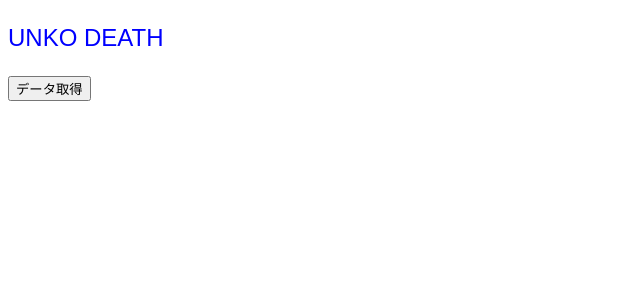
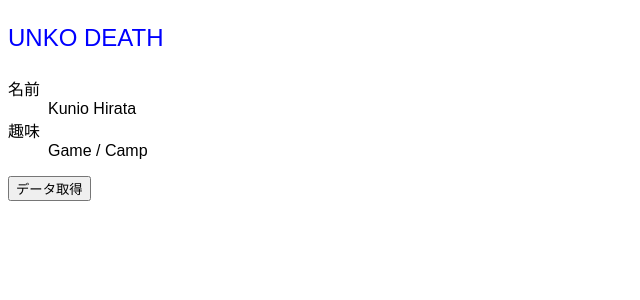
Before and after one commit to kuntaro0524/TypeScript-example02, a React (Create React App) app: page / in a window 1280 px wide. Shown: the top 300 px of the page, without its empty margins (0-640 px from the left). Built offline with nearby package versions, Linux system fonts and the light colour scheme.

Commit message:
オプショナルチェイニング 「定義してもしなくても良い」変数はオプショナル。 その変数について「定義されていなかったら何も処理しなくて良いよ」という書き方ができる。 これがオプショナルチェイニング。

```diff
--- a/src/App.tsx
+++ b/src/App.tsx
@@ -4,6 +4,14 @@
 import { Todo } from "./Todo";
 import { TodoType } from "./types/todo";
 import { Text } from "./Text";
+import { UserProfile } from "./UserProfile";
+import { User } from "./types/user";
+
+// 　共通で利用するデータを定義
+const user: User = {
+  name: "Kunio Hirata",
+  hobbies: ["Game", "Camp"]
+};
 
 export default function App() {
   // 共通変数とセット関数を定義する
@@ -21,7 +29,7 @@
   return (
     <div className="App">
       <Text color="blue" fontSize="24px" />
-
+      <UserProfile user={user} />
       <button onClick={onClickFetchData}> データ取得 </button>
       {todos.map((todo) => (
         <Todo
--- /dev/null
+++ b/src/UserProfile.tsx
@@ -0,0 +1,25 @@
+import { VFC } from "react";
+import { User } from "./types/user";
+
+// 　定義を利用する局面などについては2021/10/07時点ではあまり理解できていない。
+// が、引数として User という型をもった user という変数を受け取ると言っているだけ
+type Props = {
+  user: User;
+};
+
+// VFCとしてそれで利用する変数を設定している
+export const UserProfile: VFC<Props> = (props) => {
+  const { user } = props;
+  return (
+    <dl>
+      <dt> 名前 </dt>
+      <dd> {user.name} </dd>
+      <dt> 趣味 </dt>
+      {/* オプショナルチェイニングが入ったもの
+      hobbiesはそもそも無くても良いオプショナルな変数だった。
+      もし定義されていなかったらその時点で実行を止めるということを実現する機能 = オプショナルチェイニング
+      "?"を入れておくだけ */}
+      <dd> {user.hobbies?.join(" / ")} </dd>
+    </dl>
+  );
+};
--- /dev/null
+++ b/src/types/user.ts
@@ -0,0 +1,4 @@
+export type User = {
+  name: string;
+  hobbies?: Array<string>;
+};
```
